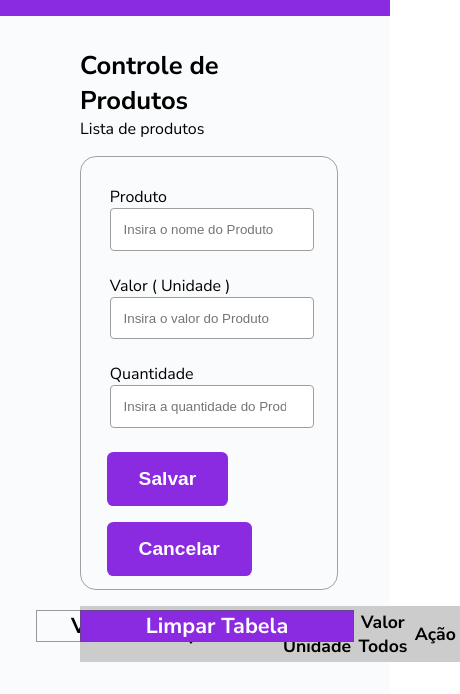
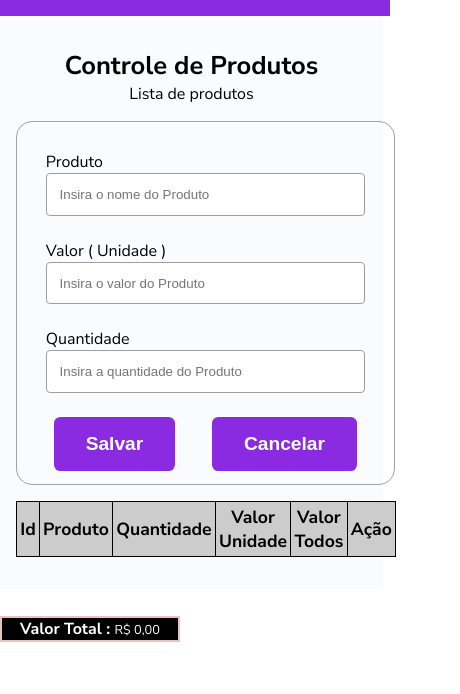
Before and after one commit to LuriqueGon/ProjetoListaDeCompras, a plain HTML site: page index.html in a window 390 px wide. Shown: the part 186-880 px from the top of the page, 460 px wide, since content can reach past the window. After the commit the page ends 844 px from the top, so only its background shows below. Drawn offline with Linux system fonts and the light colour scheme.

Commit message:
Att responsive

```diff
--- a/index.html
+++ b/index.html
@@ -29,8 +29,10 @@
                 <label for="ProdutoQuantidade">Quantidade </label>
                 <input type="number" id="ProdutoQuantidade" min="1" placeholder="Insira a quantidade do Produto">
             </div>
-            <button class="btn BtnSalvar"onclick="produtos.Salvar()" id="btn1">Salvar</button>
-            <button class="btn BtnCancelar" onclick="produtos.Cancelar()">Cancelar</button>
+            <div class="btn-group">
+                <button class="btn BtnSalvar"onclick="produtos.Salvar()" id="btn1">Salvar</button>
+                <button class="btn BtnCancelar" onclick="produtos.Cancelar()">Cancelar</button>
+            </div>
         </div>
         <table>
             <thead>
--- a/style.css
+++ b/style.css
@@ -118,3 +118,50 @@ th{
 .ApagarTudo:hover{
     background-color: rgb(99, 30, 163);
 }
+
+@media (max-width : 600px){
+    .ApagarTudo{
+        top: 8rem;
+        bottom: auto;
+        font-size: 1.2rem;
+        vertical-align: middle;
+        text-align: center;
+        width: 10rem;
+        border-radius: 1rem;
+        left: 1rem;
+        background-color: rgba(48, 45, 45, 0.651);
+    }
+    .ApagarTudo:hover{
+        background-color: #000;
+    }
+    .ValorTotal{
+        right: 0;
+        left: 0rem;
+        font-size: 1rem;
+        width: 11rem;
+        background-color: #000;
+        color: white;
+        border: 2px solid rgb(235, 194, 194);
+    }
+    .ValorTotal #Total {
+        font-size: .8rem;
+    }
+    main{
+        padding: 2rem 1rem;
+        width: 90%;
+    }
+    main h1, main p{
+        text-align: center;
+    }
+    .btn-group{
+        display: flex;
+        justify-content: space-evenly;
+    }
+    table{
+        width: 105%;
+    }
+    th,td{
+        border: 1px solid black;
+
+    }
+}
```
Also changed, not shown: 1 other file.
